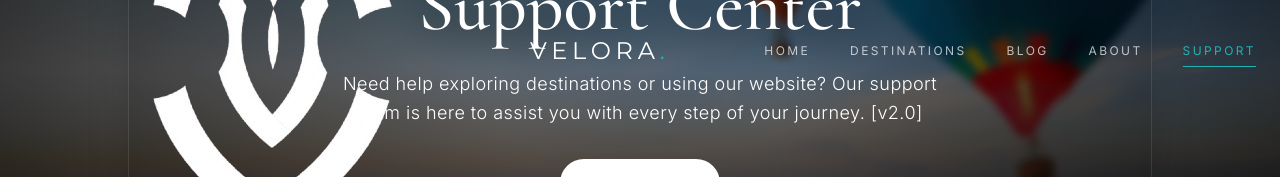
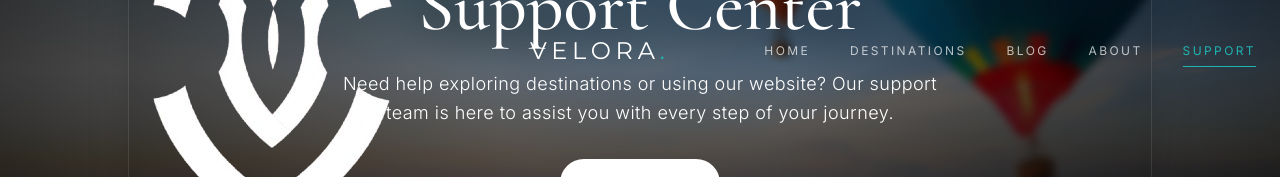
Before and after one commit to Grigoryann99/WEBSITEEE, a Next.js app: page /support in a window 1280 px wide. Shown: the part 231-408 px from the top of the page. Built offline with nearby package versions, Linux system fonts and the light colour scheme.

Commit message:
chore: remove version tag from support page

```diff
--- a/components/contact/SupportHeroV2.tsx
+++ b/components/contact/SupportHeroV2.tsx
@@ -57,7 +57,7 @@
                         animate={{ opacity: 1 }}
                         transition={{ duration: 1, delay: 0.7 }}
                     >
-                        Need help exploring destinations or using our website? Our support team is here to assist you with every step of your journey. [v2.0]
+                        Need help exploring destinations or using our website? Our support team is here to assist you with every step of your journey.
                     </motion.p>
 
                     <motion.div
```
